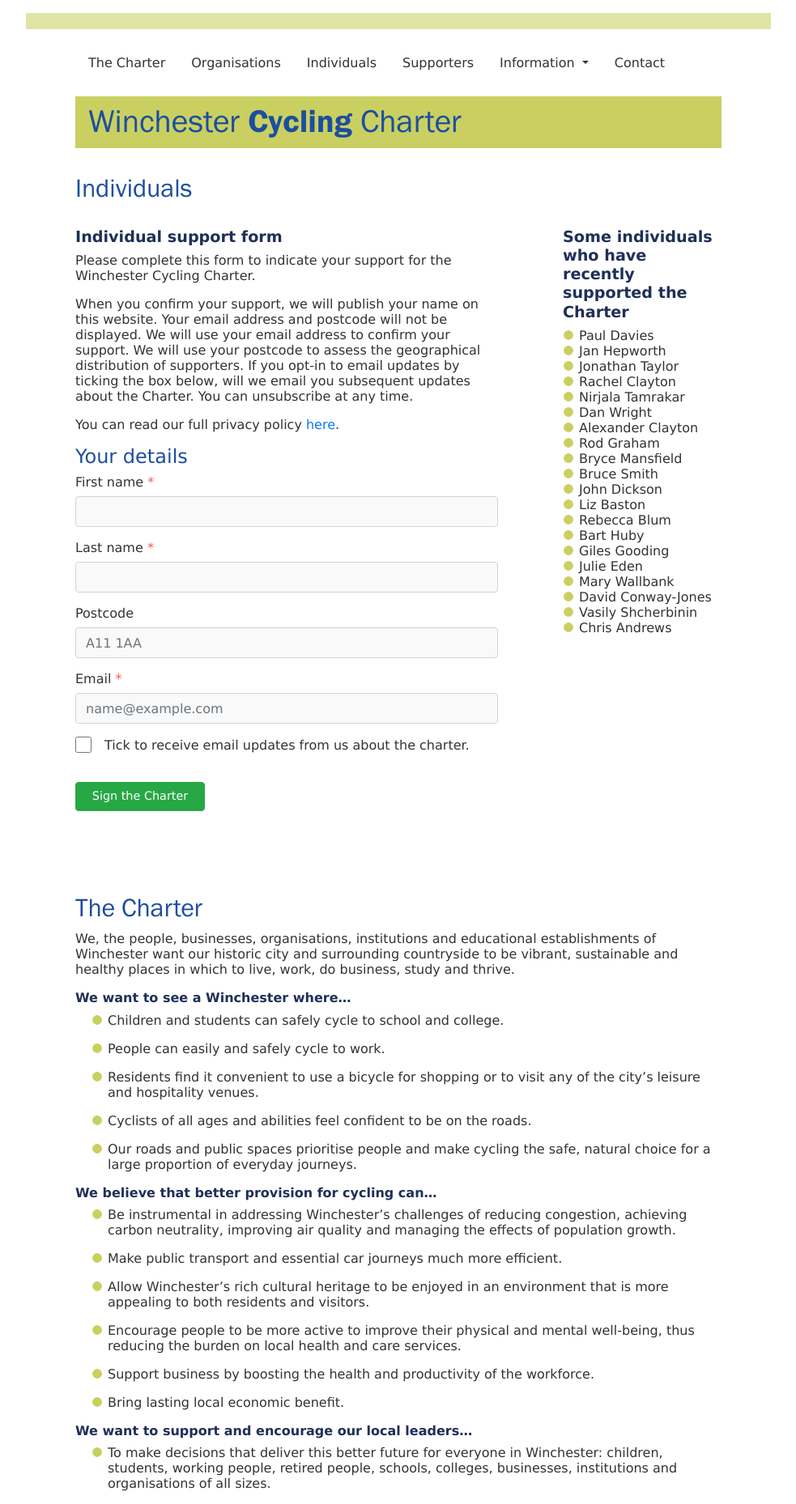
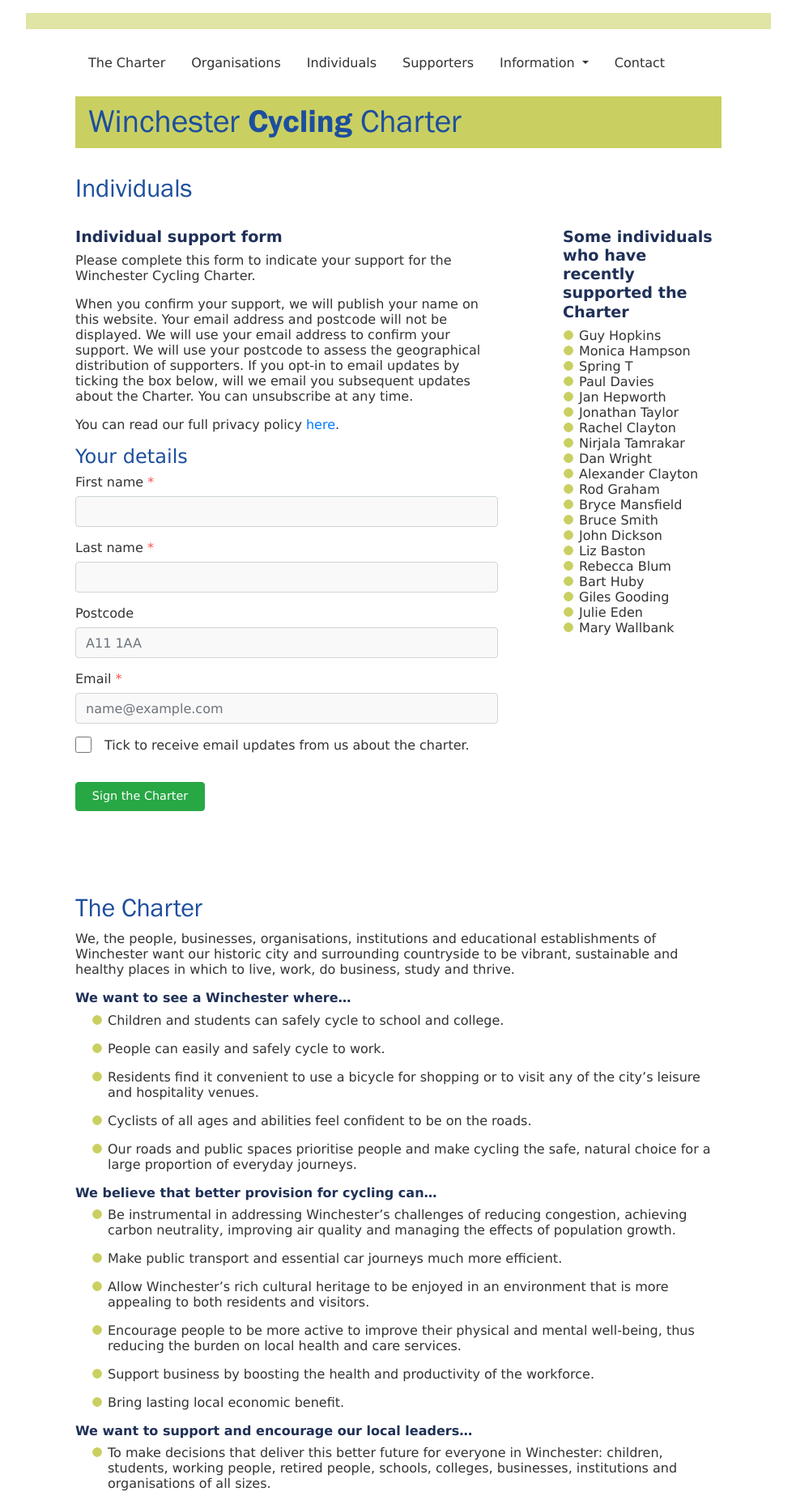
Before and after one commit to winchestercyclingcharter/winchestercyclingcharter.github.io, a Jekyll site: the page built from ind-page.md, in a window 1280 px wide. Shown: the whole page at 81% size, without its empty margins (148-1131 px from the left). Built offline with Jekyll 4.4.1, drawn with Linux system fonts in a browser that asks for light colours; nearby versions of some CDN libraries.

Commit message:
Update people.yml

```diff
--- a/_data/people.yml
+++ b/_data/people.yml
@@ -292,3 +292,6 @@ people:
 - { lastname: Taylor, firstname: Jonathan, dt: 20210306-092029-228087 }
 - { lastname: Davies, firstname: Paul, dt: 20210306-130144-988325 }
 - { lastname: Hepworth, firstname: Jan, dt: 20210306-094308-211372 }
+- { lastname: T, firstname: Spring , dt: 20210306-210916-820178 }
+- { lastname: Hopkins, firstname: Guy, dt: 20210307-110449-971467 }
+- { lastname: Hampson, firstname: Monica, dt: 20210307-091725-177473 }
```
